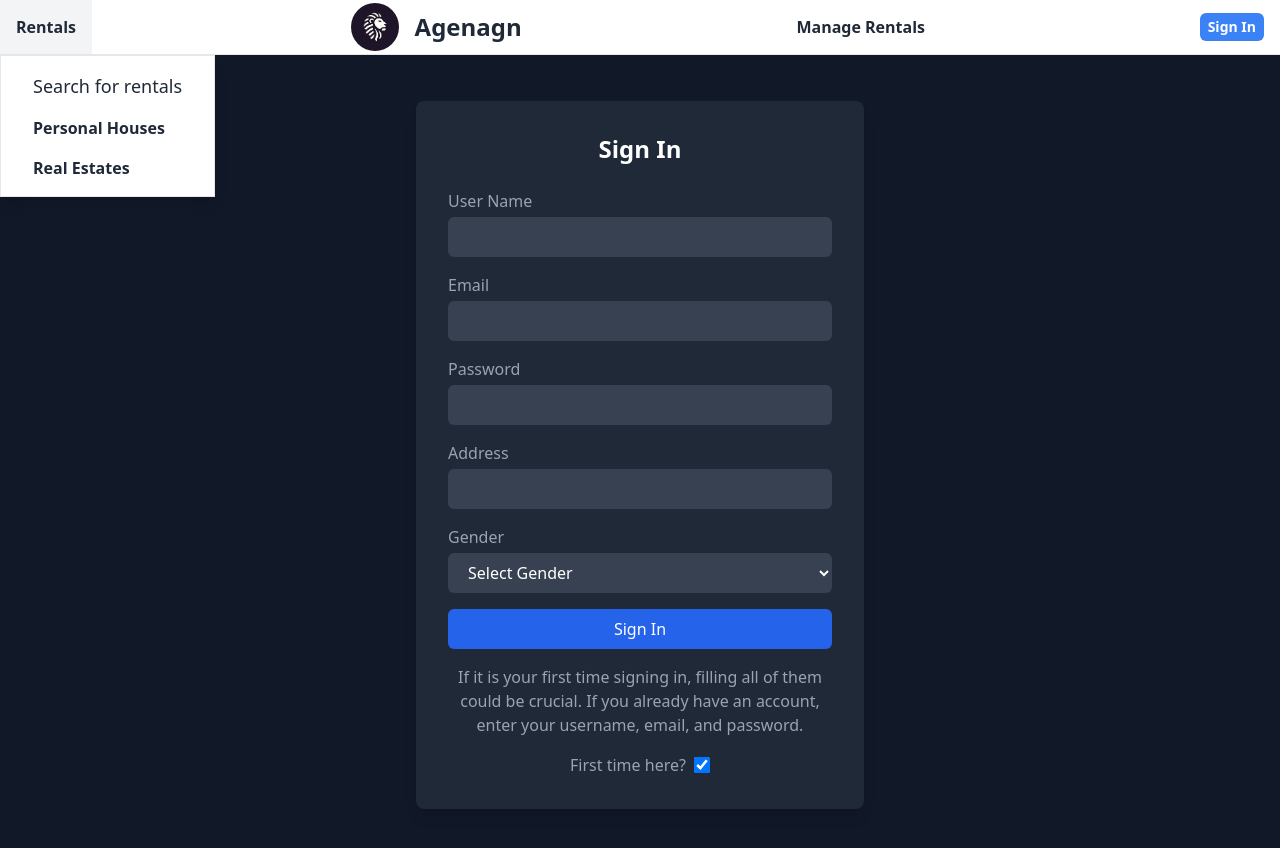
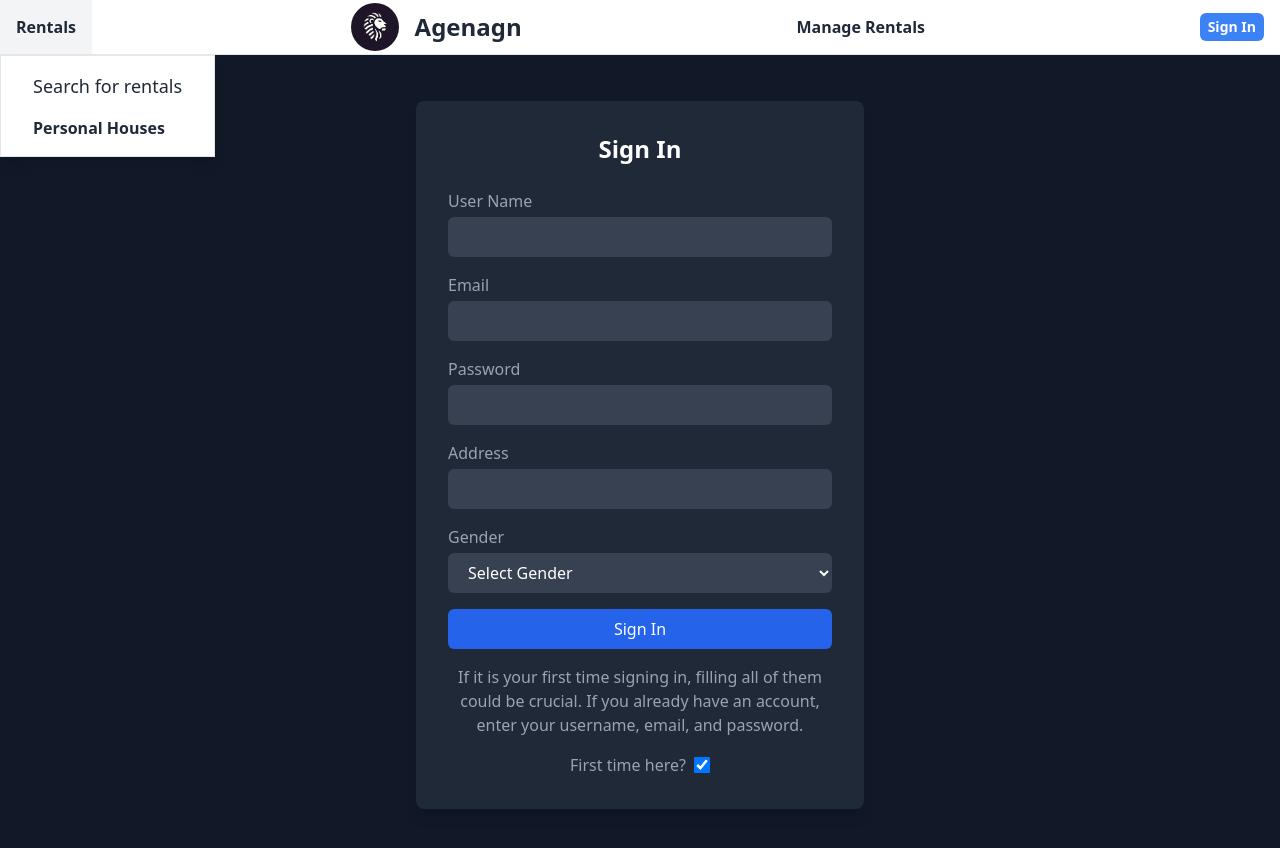
Before and after one commit to Yeabsirashimelis/Landlords-house-rental, a React (Vite) app: page /signin in a window 1280 px wide. Shown: the top 848 px of the page. Built offline with nearby package versions, Linux system fonts and the light colour scheme.

Commit message:
Update RentalNavs.jsx

```diff
--- a/src/features/Rent/RentalNavs.jsx
+++ b/src/features/Rent/RentalNavs.jsx
@@ -13,14 +13,14 @@ function RentalNavs() {
         >
           Personal Houses
         </Link>
-        <div className="font-light">
+{/*         <div className="font-light">
           <Link
             to="/homesforrent/realestates"
             className="font-bold hover:text-blue-600 hover:underline transition duration-200"
           >
             Real Estates
           </Link>
-        </div>
+        </div> */}
       </div>
     </div>
   );
```
